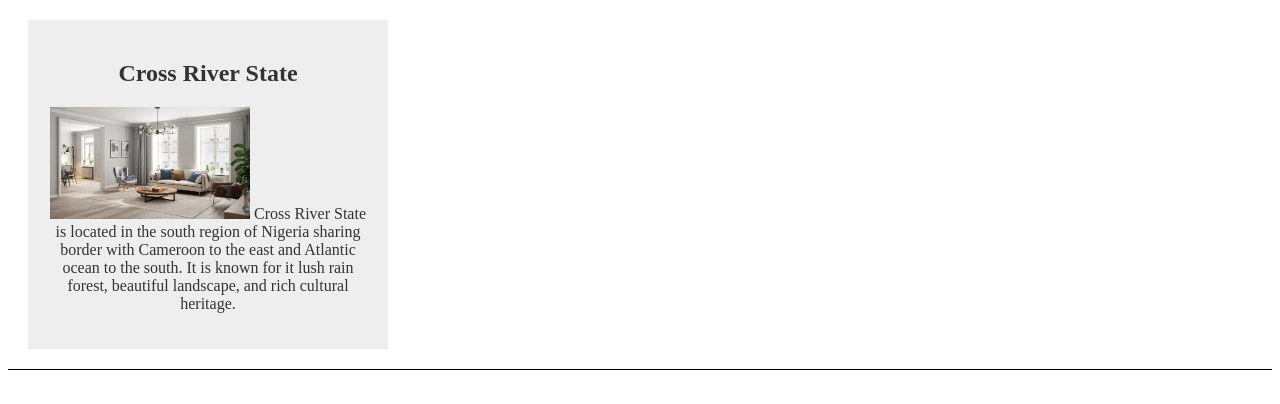
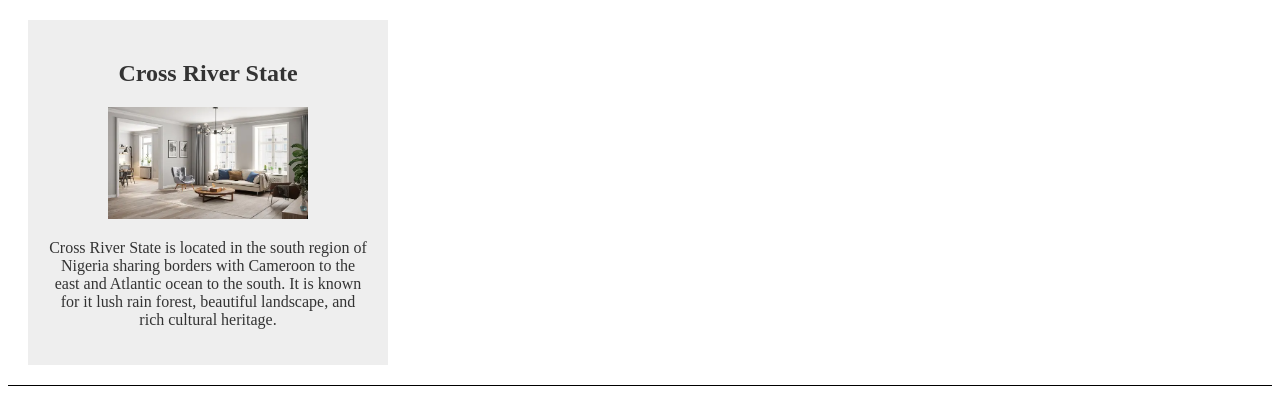
Before and after one commit to Engr-Wisdom/Home-Page, a plain HTML site: page index.html in a window 1280 px wide. Drawn offline with Linux system fonts and the light colour scheme.

Commit message:
Add files via upload

```diff
--- a/index.html
+++ b/index.html
@@ -13,10 +13,10 @@
 
     <aside>
         <h2>Cross River State</h2>
-        <img src="./profile.webp" alt="Cross River State"
+        <img src="./profile.webp" alt="Cross River State">
         <p>
             Cross River State is located in the south region of Nigeria
-            sharing border with Cameroon to the east and Atlantic ocean to the south.
+            sharing borders with Cameroon to the east and Atlantic ocean to the south.
             It is known for it lush rain forest, beautiful landscape, and rich cultural heritage.
         </p>
     </aside>
```
